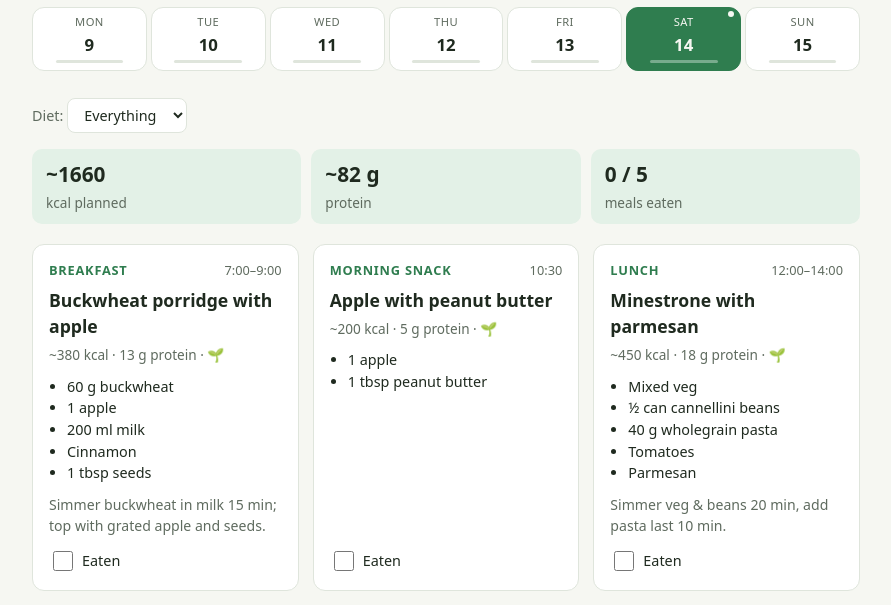
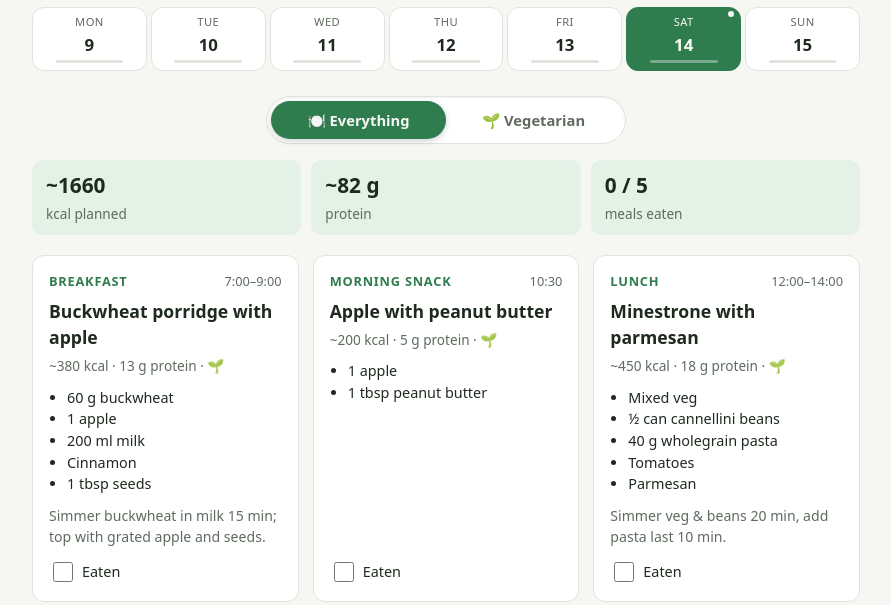
Before and after one commit to serjhnn/healthy-diet, a plain HTML site: page index.html in a window 1280 px wide. Shown: the part 140-745 px from the top of the page, without its empty margins (194-1085 px from the left). Drawn offline with Linux system fonts and the light colour scheme.

Commit message:
Replace diet dropdown with a segmented switch
Pill-shaped Everything / Vegetarian control with a sliding highlight,
built on native radio buttons so keyboard and screen readers still work.

Co-Authored-By: Claude Opus 5.5 <noreply@anthropic.com>
Claude-Session: https://claude.ai/code/session_01Kh1C7SYqvg1dnYX26J8bS9

```diff
--- a/index.html
+++ b/index.html
@@ -109,14 +109,37 @@
   @keyframes slideL { from { opacity: 0; transform: translateX(24px); } to { opacity: 1; transform: none; } }
   @keyframes slideR { from { opacity: 0; transform: translateX(-24px); } to { opacity: 1; transform: none; } }
   @media (prefers-reduced-motion: reduce) { .meals.slide-l, .meals.slide-r { animation: none; } }
-  button, select {
+  button {
     font: inherit; color: var(--text); background: var(--card);
     border: 1px solid var(--border); border-radius: 8px; padding: 6px 12px; cursor: pointer;
   }
   button { -webkit-tap-highlight-color: transparent; touch-action: manipulation; min-height: 40px; }
   @media (hover: hover) { button:hover { border-color: var(--accent); } }
   button:focus:not(:focus-visible) { outline: none; }
-  .controls { display: flex; flex-wrap: wrap; gap: 8px; align-items: center; margin: 16px 0; color: var(--muted); font-size: .9rem; }
+  .controls { display: flex; justify-content: center; margin: 14px 0 4px; }
+  /* Diet switch: segmented control with a sliding highlight */
+  .seg {
+    position: relative; display: grid; grid-template-columns: 1fr 1fr; width: 100%; max-width: 360px;
+    padding: 4px; border-radius: 999px; background: var(--card); border: 1px solid var(--border);
+    box-shadow: inset 0 1px 2px rgba(0,0,0,.06);
+  }
+  .seg label { position: relative; z-index: 1; cursor: pointer; -webkit-tap-highlight-color: transparent; }
+  .seg input { position: absolute; opacity: 0; width: 1px; height: 1px; pointer-events: none; }
+  .seg label span {
+    display: flex; align-items: center; justify-content: center; gap: 6px; min-height: 38px; padding: 0 12px;
+    border-radius: 999px; font-size: .92rem; font-weight: 600; color: var(--muted); white-space: nowrap;
+    transition: color .2s;
+  }
+  .seg input:checked + span { color: var(--bg); }
+  .seg input:focus-visible + span { outline: 2px solid var(--accent); outline-offset: 2px; }
+  @media (hover: hover) { .seg label:hover input:not(:checked) + span { color: var(--text); } }
+  .seg-thumb {
+    position: absolute; top: 4px; bottom: 4px; left: 4px; width: calc(50% - 4px); border-radius: 999px;
+    background: var(--accent); box-shadow: 0 2px 6px rgba(0,0,0,.18);
+    transition: transform .25s cubic-bezier(.3,.7,.4,1);
+  }
+  .seg[data-value="veg"] .seg-thumb { transform: translateX(100%); }
+  @media (prefers-reduced-motion: reduce) { .seg-thumb, .seg label span { transition: none; } }
   .summary {
     display: grid; grid-template-columns: repeat(3, 1fr); gap: 10px; margin: 16px 0 20px;
   }
@@ -197,12 +220,11 @@
   </nav>
 
   <div class="controls">
-    <label>Diet:
-      <select id="pref">
-        <option value="all">Everything</option>
-        <option value="veg">Vegetarian</option>
-      </select>
-    </label>
+    <div class="seg" id="pref" role="radiogroup" aria-label="Diet">
+      <span class="seg-thumb" aria-hidden="true"></span>
+      <label><input type="radio" name="pref" value="all"><span>🍽️ Everything</span></label>
+      <label><input type="radio" name="pref" value="veg"><span>🌱 Vegetarian</span></label>
+    </div>
   </div>
 
   <div class="summary" id="summary"></div>
@@ -505,7 +527,8 @@ function render() {
   const todayKey = isoDate(new Date());
 
   renderNav(key, todayKey);
-  $("pref").value = pref;
+  $("pref").dataset.value = pref;
+  $("pref").querySelectorAll("input").forEach(r => { r.checked = r.value === pref; });
 
   const total = SLOTS.reduce((a, s) => ({ kcal: a.kcal + plan[s.key].kcal, p: a.p + plan[s.key].p }), { kcal: 0, p: 0 });
   const eaten = SLOTS.filter(s => done[s.key]).length;
@@ -690,7 +713,10 @@ $("theme").onclick = () => {
   applyTheme();
 };
 applyTheme();
-$("pref").onchange = e => { pref = e.target.value; store.set("pref", pref); render(); };
+$("pref").addEventListener("change", e => {
+  if (e.target.name !== "pref") return;
+  pref = e.target.value; store.set("pref", pref); render();
+});
 document.addEventListener("keydown", e => {
   if (e.target.tagName === "SELECT" || e.target.tagName === "INPUT") return;
   if (e.key === "ArrowLeft") shift(-1);
```
